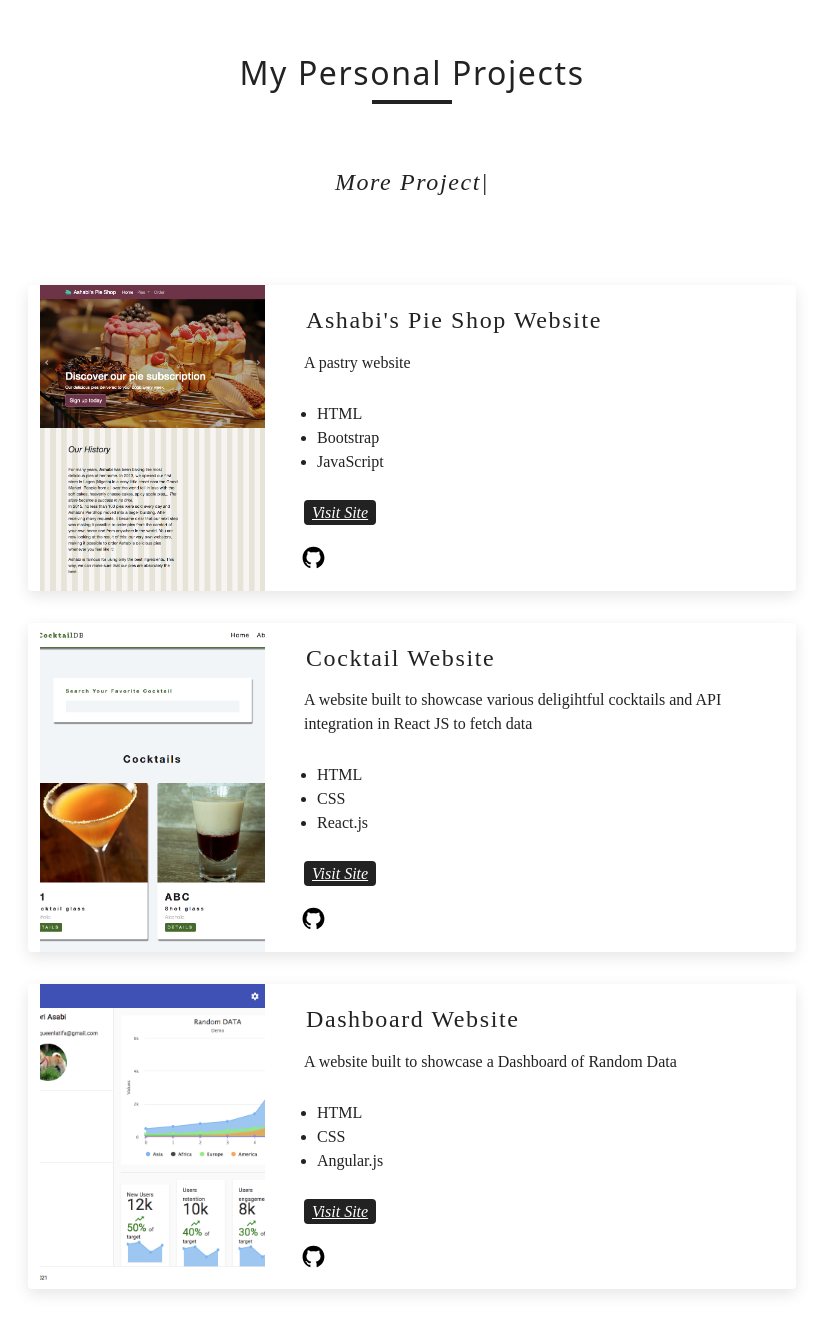
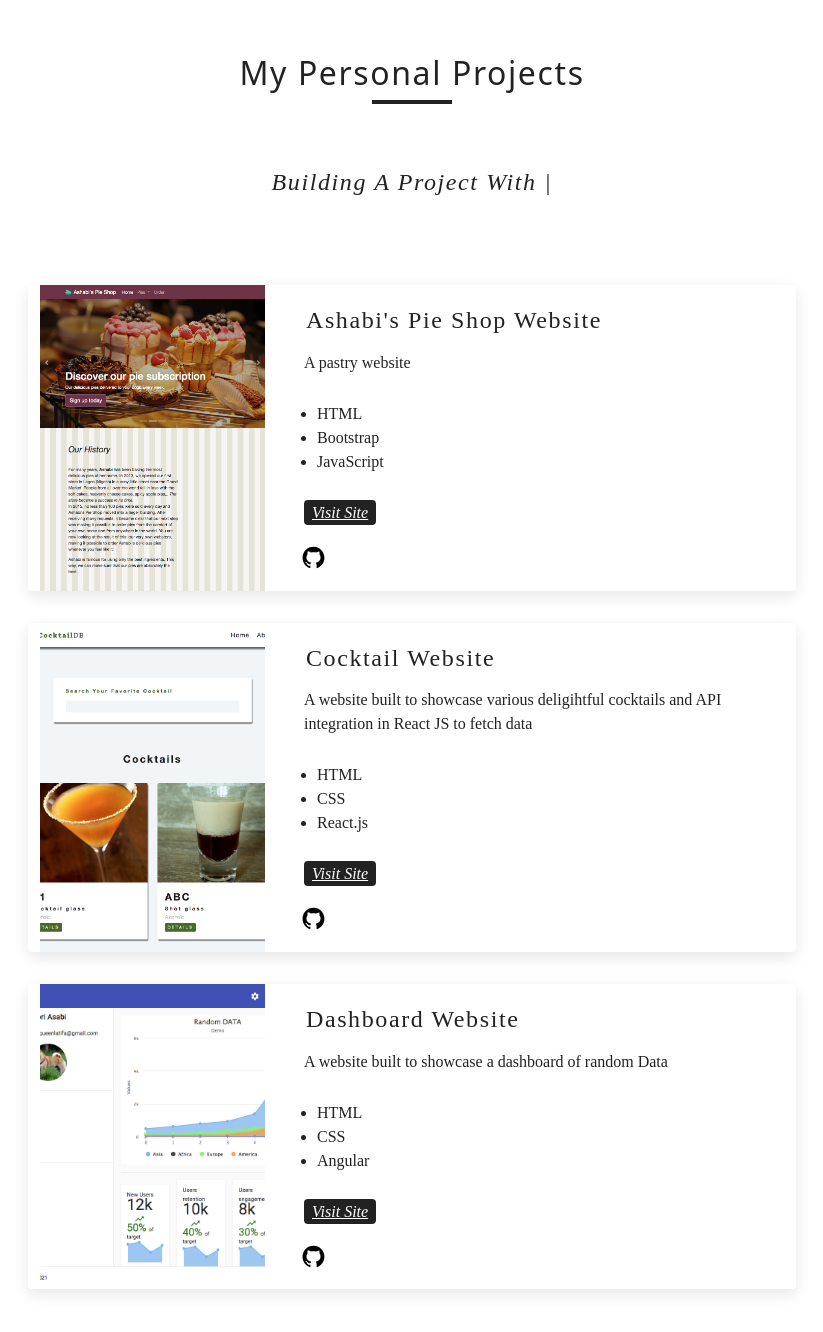
Before and after one commit to OloriAsabi/OloriAsabi.github.io, a React (Create React App) app: page /project in a window 1280 px wide. Shown: the part 650-1982 px from the top of the page, without its empty margins (228-1051 px from the left). Built offline with nearby package versions, Linux system fonts and the light colour scheme; a web font is replaced by a local one.

Commit message:
commit on 'main'

```diff
--- a/src/components/Project.js
+++ b/src/components/Project.js
@@ -24,7 +24,7 @@ function Project() {
           <div className="typical">
             <Typical
             className="type"
-                steps={['UpComing Projects:', 'More Projects with Angular.js', 800]}
+                steps={['UpComing Projects:', 'Building a project with Restful API', 800]}
                 loop={Infinity}
                 wrapper="h4"
             />
@@ -79,13 +79,13 @@ function Project() {
                                     <div className="project-info">
                                         <h4>Dashboard Website</h4>
                                         <p>
-                                           A website built to showcase a Dashboard of Random Data
+                                           A website built to showcase a dashboard of random Data
                                         </p>
                                         <div className="project-list">
                                         <ul>
                                             <li>HTML</li>
                                             <li>CSS</li>
-                                            <li>Angular.js</li>
+                                            <li>Angular</li>
                                         </ul>
                                         </div>
                                     <p>
```
Also changed, not shown: 1 other file (tests, documents, lock files or other folders).
